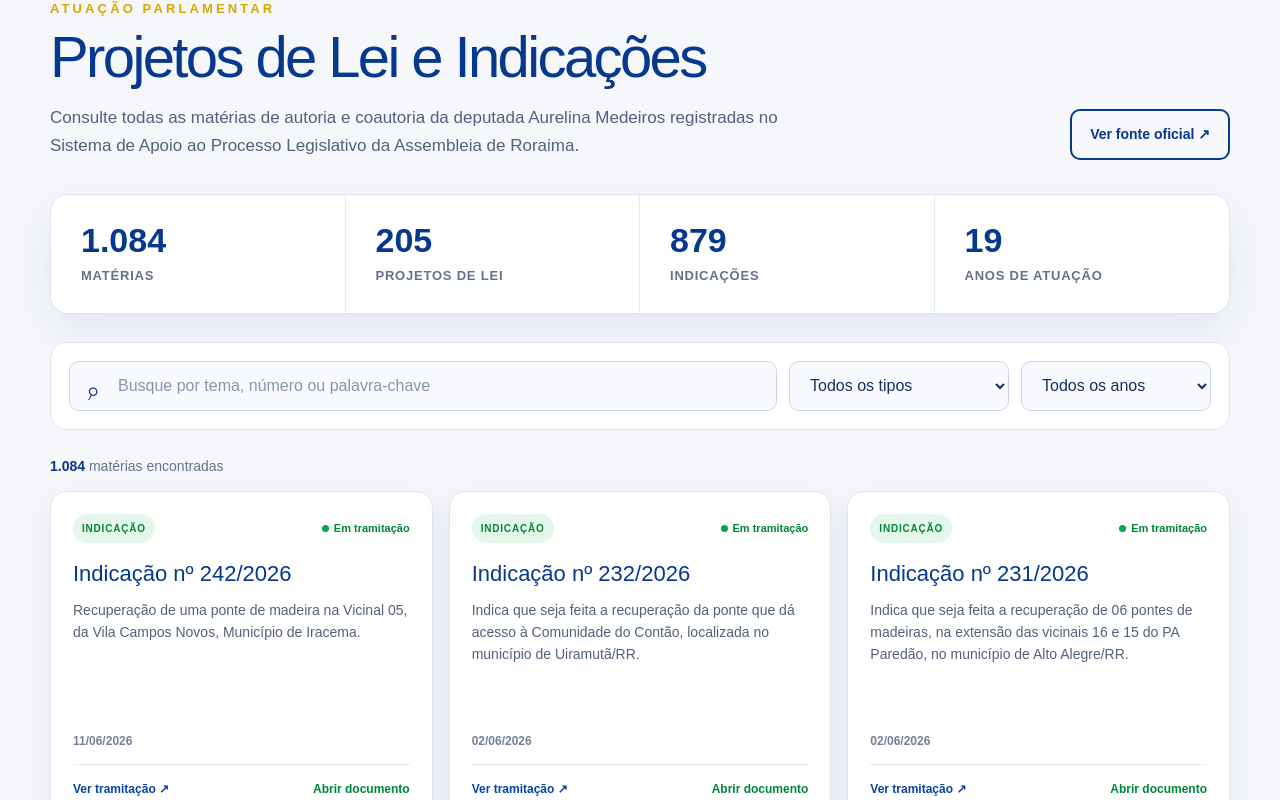
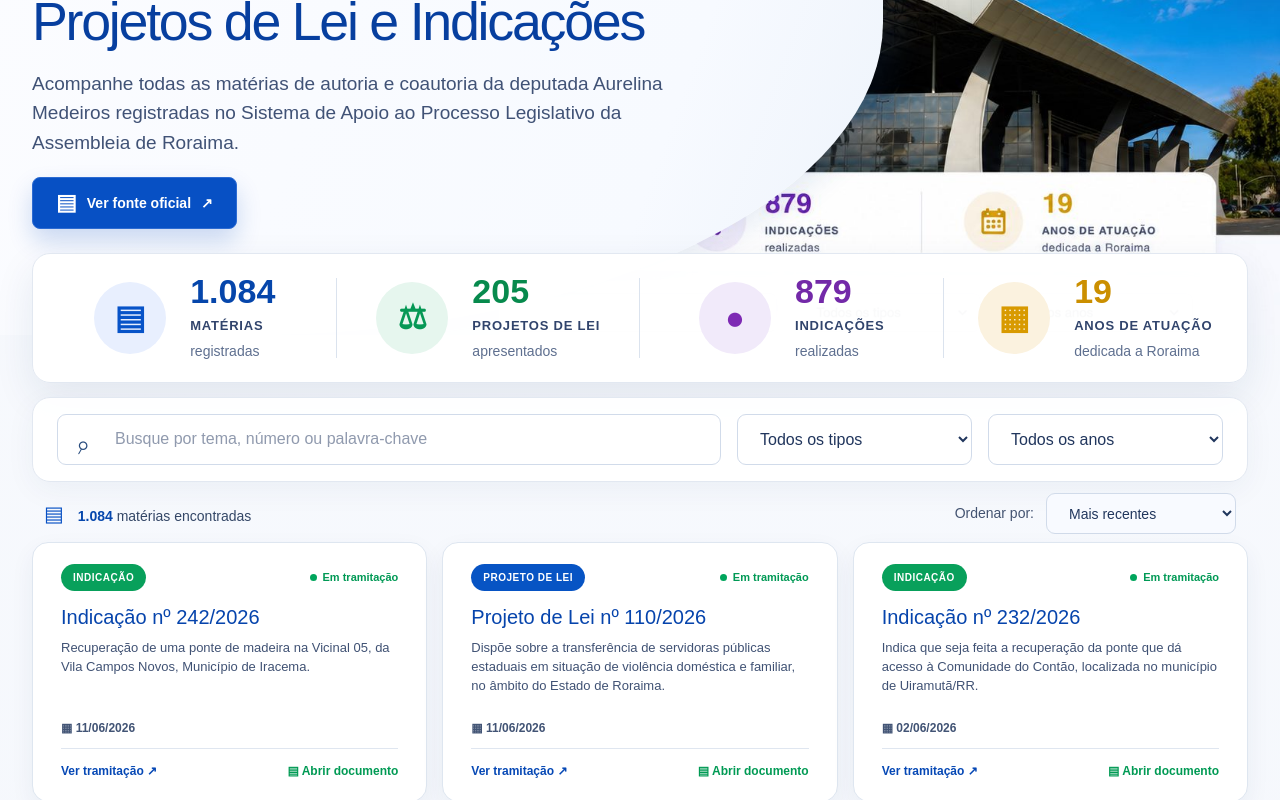
Before and after one commit to caiobrreis-droid/aurelinasite, a Next.js app: page / in a window 1280 px wide. Shown: the part 940-1740 px from the top of the page. Built offline with nearby package versions, Linux system fonts and the light colour scheme.

Commit message:
Match legislative section reference design

```diff
--- a/app/globals.css
+++ b/app/globals.css
@@ -45,72 +45,109 @@ body { margin: 0; min-width: 320px; background: #002d78; color: #fff; font-famil
 .toast { position: fixed; z-index: 20; right: 24px; bottom: 24px; max-width: 360px; border: 2px solid #ffd600; border-radius: 14px; background: #003b94; padding: 16px 20px; color: #fff; font-weight: 700; box-shadow: 0 18px 48px rgb(0 0 0 / 35%); }
 .sr-only { position: absolute; width: 1px; height: 1px; padding: 0; margin: -1px; overflow: hidden; clip: rect(0, 0, 0, 0); white-space: nowrap; border: 0; }
 
-.legislative-section { position: relative; width: 100vw; min-width: 320px; scroll-margin-top: 0; overflow: hidden; background: #f5f7fb; color: #10234d; }
-.legislative-section::before { position: absolute; inset: 0 0 auto; height: 10px; content: ''; background: linear-gradient(90deg, #00a640 0 33%, #ffd500 33% 66%, #073b98 66%); }
-.legislative-wrap { width: min(1180px, calc(100% - 40px)); margin: 0 auto; padding: 86px 0 48px; }
-.section-heading { display: flex; align-items: end; justify-content: space-between; gap: 40px; margin-bottom: 34px; }
-.eyebrow { margin: 0 0 10px; color: #d5a900; font-size: 13px; font-weight: 900; letter-spacing: .24em; }
-.section-heading h1 { margin: 0; color: #06388d; font-size: clamp(34px, 5vw, 58px); line-height: .98; letter-spacing: -.045em; }
-.section-intro { max-width: 760px; margin: 18px 0 0; color: #52617f; font-size: 17px; line-height: 1.65; }
-.official-source { flex: 0 0 auto; border: 2px solid #06388d; border-radius: 10px; padding: 13px 18px; color: #06388d; font-size: 14px; font-weight: 800; text-decoration: none; transition: .2s ease; }
-.official-source:hover { background: #06388d; color: #fff; transform: translateY(-2px); }
-.legislative-stats { display: grid; grid-template-columns: repeat(4, 1fr); overflow: hidden; margin-bottom: 28px; border: 1px solid #dfe5f0; border-radius: 18px; background: #fff; box-shadow: 0 16px 44px rgb(10 45 105 / 8%); }
-.legislative-stats div { display: flex; min-height: 118px; flex-direction: column; justify-content: center; padding: 24px 30px; border-right: 1px solid #e3e8f1; }
-.legislative-stats div:last-child { border-right: 0; }
-.legislative-stats strong { color: #06388d; font-size: 34px; line-height: 1; }
-.legislative-stats span { margin-top: 9px; color: #62708a; font-size: 13px; font-weight: 800; text-transform: uppercase; letter-spacing: .06em; }
-.filters { display: grid; grid-template-columns: minmax(280px, 1fr) 220px 190px; gap: 12px; padding: 18px; border: 1px solid #dfe5f0; border-radius: 16px; background: #fff; }
+.legislative-section { position: relative; width: 100vw; min-width: 320px; scroll-margin-top: 0; overflow: hidden; background: linear-gradient(180deg, #f8fafe, #f3f6fb); color: #172b52; }
+.legislative-wrap { position: relative; width: min(1508px, calc(100% - 64px)); margin: 0 auto; }
+.legislative-hero { position: relative; height: 422px; overflow: hidden; background: #eef4fb; }
+.assembly-photo { position: absolute; z-index: 0; top: 0; right: 0; width: 61%; height: 100%; overflow: hidden; }
+.assembly-photo::before { position: absolute; top: 0; right: 0; width: 100vw; height: 100%; background: url('/atuacao-design.jpg') right top / 100vw auto no-repeat; content: ''; }
+.hero-copy-layer { position: absolute; z-index: 1; inset: 0 auto 0 0; width: 69%; background: linear-gradient(110deg, #fbfcff 0%, #f7faff 72%, #edf3fb 100%); border-bottom-right-radius: 72% 74%; box-shadow: 18px 0 28px rgb(18 76 156 / 10%); }
+.hero-content { z-index: 2; padding-top: 46px; }
+.eyebrow { margin: 0 0 11px; color: #ce9500; font-size: 16px; font-weight: 900; letter-spacing: .18em; }
+.hero-content h1 { max-width: 760px; margin: 0; color: #073f9f; font-size: clamp(42px, 4.2vw, 58px); line-height: 1.03; letter-spacing: -.042em; }
+.section-intro { max-width: 650px; margin: 19px 0 20px; color: #405276; font-size: 19px; line-height: 1.55; }
+.official-source { display: inline-flex; align-items: center; gap: 10px; border: 1px solid #2c6bd2; border-radius: 8px; background: #0750c4; padding: 14px 23px; color: #fff; font-size: 14px; font-weight: 900; text-decoration: none; box-shadow: 0 12px 25px rgb(8 74 183 / 20%); transition: .2s ease; }
+.official-source:hover { background: #063d9b; transform: translateY(-2px); }
+.source-icon { font-size: 22px; line-height: 1; }
+.legislative-content { z-index: 4; margin-top: -82px; padding-bottom: 50px; }
+.legislative-stats { display: grid; grid-template-columns: repeat(4, 1fr); overflow: hidden; min-height: 128px; margin-bottom: 14px; border: 1px solid #e2e8f1; border-radius: 18px; background: rgb(255 255 255 / 97%); box-shadow: 0 15px 40px rgb(22 56 105 / 9%); }
+.stat-item { position: relative; display: flex; align-items: center; justify-content: center; gap: 24px; padding: 20px 30px; }
+.stat-item:not(:last-child)::after { position: absolute; top: 24px; right: 0; bottom: 24px; width: 1px; background: #dbe3ee; content: ''; }
+.stat-item p { display: flex; flex-direction: column; margin: 0; }
+.stat-item .stat-icon { display: grid; width: 72px; height: 72px; flex: 0 0 72px; place-items: center; border-radius: 50%; font-size: 33px; font-weight: 900; }
+.stat-item strong { font-size: 34px; line-height: 1; }
+.stat-item b { margin-top: 8px; color: #31446c; font-size: 13px; letter-spacing: .06em; }
+.stat-item small { margin-top: 5px; color: #5e6f8f; font-size: 14px; }
+.stat-blue .stat-icon { background: #e8effe; color: #0753c8; }
+.stat-blue strong { color: #0646ab; }
+.stat-green .stat-icon { background: #e6f6ee; color: #069855; }
+.stat-green strong { color: #078a4d; }
+.stat-purple .stat-icon { background: #f1eafa; color: #7e2ab4; }
+.stat-purple strong { color: #7329a8; }
+.stat-gold .stat-icon { background: #fbf2df; color: #d89a00; }
+.stat-gold strong { color: #cb8f00; }
+.filters { display: grid; grid-template-columns: minmax(320px, 1fr) 235px 235px; gap: 16px; padding: 16px 24px; border: 1px solid #e2e8f1; border-radius: 18px; background: rgb(255 255 255 / 96%); box-shadow: 0 8px 30px rgb(22 56 105 / 5%); }
 .filters label { min-width: 0; }
-.filters input, .filters select { width: 100%; height: 50px; border: 1px solid #ccd5e5; border-radius: 10px; background: #f8faff; padding: 0 16px; color: #17305f; font: inherit; outline: none; }
-.filters input:focus, .filters select:focus { border-color: #0750bc; box-shadow: 0 0 0 3px rgb(7 80 188 / 14%); }
+.filters input, .filters select, .sort-field select { width: 100%; height: 51px; border: 1px solid #d1dbea; border-radius: 9px; background: #fff; padding: 0 18px; color: #21365d; font: inherit; outline: none; }
+.filters input:focus, .filters select:focus, .sort-field select:focus { border-color: #0750bc; box-shadow: 0 0 0 3px rgb(7 80 188 / 12%); }
 .search-field { position: relative; }
-.search-field > span[aria-hidden] { position: absolute; z-index: 1; left: 17px; top: 11px; color: #06388d; font-size: 25px; transform: rotate(-15deg); }
-.search-field input { padding-left: 48px; }
-.results-line { margin: 26px 0 14px; color: #65728b; font-size: 14px; }
-.results-line strong { color: #06388d; }
-.matter-grid { display: grid; grid-template-columns: repeat(3, minmax(0, 1fr)); gap: 16px; }
-.matter-card { display: flex; min-height: 330px; flex-direction: column; border: 1px solid #dfe5f0; border-radius: 16px; background: #fff; padding: 22px; box-shadow: 0 10px 32px rgb(10 45 105 / 7%); transition: transform .2s ease, box-shadow .2s ease; }
-.matter-card:hover { transform: translateY(-3px); box-shadow: 0 17px 38px rgb(10 45 105 / 12%); }
-.matter-card-top { display: flex; align-items: center; justify-content: space-between; gap: 8px; margin-bottom: 18px; }
-.matter-type { border-radius: 999px; padding: 7px 9px; font-size: 10px; font-weight: 900; letter-spacing: .08em; }
-.matter-type.is-project { background: #e8f0ff; color: #0640a0; }
-.matter-type.is-indication { background: #e5f7eb; color: #00873a; }
-.matter-status { color: #7a8599; font-size: 11px; font-weight: 700; }
-.matter-status.is-active { color: #00873a; }
-.matter-status.is-active::before { display: inline-block; width: 7px; height: 7px; margin-right: 5px; border-radius: 50%; background: #00a846; content: ''; }
-.matter-card h2 { margin: 0 0 13px; color: #06388d; font-size: 22px; line-height: 1.2; }
-.matter-card p { display: -webkit-box; overflow: hidden; margin: 0; color: #52617b; font-size: 14px; line-height: 1.55; -webkit-box-orient: vertical; -webkit-line-clamp: 5; }
-.matter-meta { display: flex; gap: 8px; margin-top: auto; padding: 18px 0 14px; color: #748099; font-size: 12px; font-weight: 700; }
+.search-field > span[aria-hidden] { position: absolute; z-index: 1; left: 19px; top: 12px; color: #274b7d; font-size: 25px; transform: rotate(-15deg); }
+.search-field input { padding-left: 57px; }
+.results-toolbar { display: flex; min-height: 60px; align-items: center; justify-content: space-between; gap: 20px; padding: 8px 12px 4px; }
+.results-line { color: #344767; font-size: 14px; }
+.results-line > span { margin-right: 10px; color: #0750c4; font-size: 21px; }
+.results-line strong { color: #0647ad; }
+.sort-field { display: flex; align-items: center; gap: 12px; color: #435371; font-size: 14px; }
+.sort-field select { width: 190px; height: 41px; background: #f8faff; }
+.matter-grid { display: grid; grid-template-columns: repeat(3, minmax(0, 1fr)); gap: 15px; }
+.matter-card { display: flex; min-height: 260px; flex-direction: column; border: 1px solid #dee6f0; border-radius: 16px; background: #fff; padding: 21px 28px; box-shadow: 0 9px 25px rgb(17 53 103 / 6%); transition: transform .2s ease, box-shadow .2s ease; }
+.matter-card:hover { transform: translateY(-3px); box-shadow: 0 17px 38px rgb(10 45 105 / 11%); }
+.matter-card-top { display: flex; align-items: center; justify-content: space-between; gap: 8px; margin-bottom: 14px; }
+.matter-type { border-radius: 999px; padding: 6px 12px; color: #fff; font-size: 10px; font-weight: 900; letter-spacing: .05em; }
+.matter-type.is-project { background: #0754c4; color: #fff; }
+.matter-type.is-indication { background: #08a05b; color: #fff; }
+.matter-status { color: #7a8599; font-size: 11px; font-weight: 800; }
+.matter-status.is-active { color: #009955; }
+.matter-status.is-active::before { display: inline-block; width: 7px; height: 7px; margin-right: 6px; border-radius: 50%; background: #00a55c; content: ''; }
+.matter-card h2 { margin: 0 0 10px; color: #0644ac; font-size: 20px; line-height: 1.2; }
+.matter-card p { display: -webkit-box; overflow: hidden; margin: 0; color: #405274; font-size: 13px; line-height: 1.45; -webkit-box-orient: vertical; -webkit-line-clamp: 3; }
+.matter-meta { display: flex; gap: 8px; margin-top: auto; padding: 16px 0 11px; color: #425475; font-size: 12px; font-weight: 700; }
 .matter-meta span + span::before { margin-right: 8px; content: '•'; }
-.matter-actions { display: flex; align-items: center; justify-content: space-between; gap: 10px; border-top: 1px solid #e4e9f2; padding-top: 15px; }
-.matter-actions a { color: #0644a6; font-size: 12px; font-weight: 900; text-decoration: none; }
-.matter-actions a:last-child { color: #00863a; }
+.matter-actions { display: flex; align-items: center; justify-content: space-between; gap: 10px; border-top: 1px solid #dfe6f0; padding-top: 13px; }
+.matter-actions a { color: #0648b5; font-size: 12px; font-weight: 900; text-decoration: none; }
+.matter-actions a:last-child { color: #009a54; }
 .matter-actions a:hover { text-decoration: underline; }
-.load-more { display: block; margin: 30px auto 0; border: 0; border-radius: 10px; background: #ffd500; padding: 15px 28px; color: #002f7e; font-size: 14px; font-weight: 900; cursor: pointer; box-shadow: 0 10px 24px rgb(208 168 0 / 22%); }
-.load-more:hover { background: #ffe245; transform: translateY(-2px); }
+.load-more { display: block; margin: 30px auto 0; border: 0; border-radius: 9px; background: #0750c4; padding: 15px 30px; color: #fff; font-size: 14px; font-weight: 900; cursor: pointer; box-shadow: 0 10px 24px rgb(7 80 196 / 20%); }
+.load-more:hover { background: #063e9c; transform: translateY(-2px); }
 .empty-state { margin-top: 20px; border: 1px dashed #bdc8dc; border-radius: 14px; padding: 44px 20px; color: #63718c; text-align: center; }
 .data-note { margin: 32px 0 0; color: #7d899f; font-size: 12px; text-align: center; }
 
+@media (max-width: 1120px) {
+  .legislative-wrap { width: min(100% - 40px, 1508px); }
+  .legislative-stats { grid-template-columns: repeat(2, 1fr); }
+  .stat-item:nth-child(2)::after { display: none; }
+  .stat-item:nth-child(-n+2) { border-bottom: 1px solid #e2e8f1; }
+  .hero-copy-layer { width: 76%; }
+  .section-intro { max-width: 590px; }
+}
 @media (max-width: 900px) {
-  .section-heading { align-items: start; flex-direction: column; gap: 22px; }
-  .legislative-stats { grid-template-columns: repeat(2, 1fr); }
-  .legislative-stats div:nth-child(2) { border-right: 0; }
-  .legislative-stats div:nth-child(-n+2) { border-bottom: 1px solid #e3e8f1; }
+  .assembly-photo { width: 48%; opacity: .34; }
+  .hero-copy-layer { width: 100%; background: linear-gradient(90deg, #fbfcff 0 62%, rgb(248 251 255 / 86%) 78%, rgb(248 251 255 / 60%)); border-radius: 0; }
   .filters { grid-template-columns: 1fr 1fr; }
   .search-field { grid-column: 1 / -1; }
   .matter-grid { grid-template-columns: repeat(2, minmax(0, 1fr)); }
 }
 @media (max-width: 959px) { .campaign-canvas { margin: 0; } .toast { right: 14px; bottom: 14px; left: 14px; } }
 @media (max-width: 620px) {
-  .legislative-wrap { width: min(100% - 28px, 1180px); padding-top: 64px; }
+  .legislative-wrap { width: min(100% - 28px, 1508px); }
+  .legislative-hero { height: 440px; }
+  .assembly-photo { display: none; }
+  .hero-copy-layer { background: #f9fbff; }
+  .hero-content { padding-top: 50px; }
+  .hero-content h1 { font-size: 39px; }
   .section-intro { font-size: 15px; }
+  .legislative-content { margin-top: -42px; }
   .legislative-stats { grid-template-columns: 1fr 1fr; }
-  .legislative-stats div { min-height: 100px; padding: 20px; }
-  .legislative-stats strong { font-size: 28px; }
-  .legislative-stats span { font-size: 10px; }
-  .filters { grid-template-columns: 1fr; }
+  .stat-item { min-height: 122px; flex-direction: column; gap: 9px; padding: 15px 8px; text-align: center; }
+  .stat-item .stat-icon { width: 48px; height: 48px; flex-basis: 48px; font-size: 23px; }
+  .stat-item strong { font-size: 27px; }
+  .stat-item b { font-size: 9px; }
+  .stat-item small { font-size: 11px; }
+  .filters { grid-template-columns: 1fr; padding: 15px; }
   .search-field { grid-column: auto; }
+  .results-toolbar { align-items: flex-start; flex-direction: column; padding: 18px 4px; }
+  .sort-field { width: 100%; justify-content: space-between; }
+  .sort-field select { width: 174px; }
   .matter-grid { grid-template-columns: 1fr; }
-  .matter-card { min-height: 310px; }
+  .matter-card { min-height: 260px; }
 }
 @media (prefers-reduced-motion: reduce) { html { scroll-behavior: auto; } }
--- a/app/page.tsx
+++ b/app/page.tsx
@@ -17,6 +17,7 @@ export default function Home() {
   const [busca, setBusca] = useState('');
   const [tipo, setTipo] = useState('TODOS');
   const [ano, setAno] = useState('TODOS');
+  const [ordenacao, setOrdenacao] = useState('RECENTES');
   const [limite, setLimite] = useState(12);
 
   const anos = useMemo(
@@ -27,13 +28,19 @@ export default function Home() {
   const materiasFiltradas = useMemo(() => {
     const termo = busca.trim().toLocaleLowerCase('pt-BR');
 
-    return materiasData.materias.filter((materia) => {
+    const filtradas = materiasData.materias.filter((materia) => {
       const correspondeTipo = tipo === 'TODOS' || materia.tipo === tipo;
       const correspondeAno = ano === 'TODOS' || materia.ano === Number(ano);
       const texto = `${materia.tipo} ${materia.numero} ${materia.ano} ${materia.ementa}`.toLocaleLowerCase('pt-BR');
       return correspondeTipo && correspondeAno && (!termo || texto.includes(termo));
     });
-  }, [ano, busca, tipo]);
+
+    return filtradas.sort((a, b) => {
+      if (ordenacao === 'ANTIGAS') return a.dataApresentacao.localeCompare(b.dataApresentacao) || a.numero - b.numero;
+      if (ordenacao === 'NUMERO') return a.numero - b.numero || b.ano - a.ano;
+      return b.dataApresentacao.localeCompare(a.dataApresentacao) || b.numero - a.numero;
+    });
+  }, [ano, busca, ordenacao, tipo]);
 
   function reiniciarLista() {
     setLimite(12);
@@ -94,26 +101,28 @@ export default function Home() {
       </div>
 
       <section id="atuacao" className="legislative-section" aria-labelledby="atuacao-title">
-        <div className="legislative-wrap">
-          <div className="section-heading">
-            <div>
+        <div className="legislative-hero">
+          <div className="assembly-photo" aria-hidden="true" />
+          <div className="hero-copy-layer" />
+          <div className="legislative-wrap hero-content">
             <p className="eyebrow">ATUAÇÃO PARLAMENTAR</p>
             <h1 id="atuacao-title">Projetos de Lei e Indicações</h1>
             <p className="section-intro">
-                Consulte todas as matérias de autoria e coautoria da deputada Aurelina Medeiros
+              Acompanhe todas as matérias de autoria e coautoria da deputada Aurelina Medeiros
               registradas no Sistema de Apoio ao Processo Legislativo da Assembleia de Roraima.
             </p>
-            </div>
             <a className="official-source" href={materiasData.source} target="_blank" rel="noreferrer">
-              Ver fonte oficial <span aria-hidden="true">↗</span>
+              <span className="source-icon" aria-hidden="true">▤</span> Ver fonte oficial <span aria-hidden="true">↗</span>
             </a>
           </div>
+        </div>
 
+        <div className="legislative-wrap legislative-content">
           <div className="legislative-stats" aria-label="Resumo das matérias">
-            <div><strong>{materiasData.totals.total.toLocaleString('pt-BR')}</strong><span>matérias</span></div>
-            <div><strong>{materiasData.totals.projetos}</strong><span>Projetos de Lei</span></div>
-            <div><strong>{materiasData.totals.indicacoes}</strong><span>Indicações</span></div>
-            <div><strong>{anos.length}</strong><span>anos de atuação</span></div>
+            <div className="stat-item stat-blue"><span className="stat-icon" aria-hidden="true">▤</span><p><strong>{materiasData.totals.total.toLocaleString('pt-BR')}</strong><b>MATÉRIAS</b><small>registradas</small></p></div>
+            <div className="stat-item stat-green"><span className="stat-icon" aria-hidden="true">⚖</span><p><strong>{materiasData.totals.projetos}</strong><b>PROJETOS DE LEI</b><small>apresentados</small></p></div>
+            <div className="stat-item stat-purple"><span className="stat-icon" aria-hidden="true">●</span><p><strong>{materiasData.totals.indicacoes}</strong><b>INDICAÇÕES</b><small>realizadas</small></p></div>
+            <div className="stat-item stat-gold"><span className="stat-icon" aria-hidden="true">▦</span><p><strong>{anos.length}</strong><b>ANOS DE ATUAÇÃO</b><small>dedicada a Roraima</small></p></div>
           </div>
 
           <div className="filters" aria-label="Filtros de matérias">
@@ -143,8 +152,18 @@ export default function Home() {
             </label>
           </div>
 
+          <div className="results-toolbar">
             <div className="results-line" aria-live="polite">
-            <strong>{materiasFiltradas.length.toLocaleString('pt-BR')}</strong> matérias encontradas
+              <span aria-hidden="true">▤</span> <strong>{materiasFiltradas.length.toLocaleString('pt-BR')}</strong> matérias encontradas
+            </div>
+            <label className="sort-field">
+              <span>Ordenar por:</span>
+              <select value={ordenacao} onChange={(event) => { setOrdenacao(event.target.value); reiniciarLista(); }}>
+                <option value="RECENTES">Mais recentes</option>
+                <option value="ANTIGAS">Mais antigas</option>
+                <option value="NUMERO">Número crescente</option>
+              </select>
+            </label>
           </div>
 
           <div className="matter-grid">
@@ -161,12 +180,12 @@ export default function Home() {
                 <h2>{materia.tipo === 'PL' ? 'Projeto de Lei' : 'Indicação'} nº {materia.numero}/{materia.ano}</h2>
                 <p>{materia.ementa}</p>
                 <div className="matter-meta">
-                  <span>{new Date(`${materia.dataApresentacao}T12:00:00`).toLocaleDateString('pt-BR')}</span>
+                  <span><span aria-hidden="true">▦</span> {new Date(`${materia.dataApresentacao}T12:00:00`).toLocaleDateString('pt-BR')}</span>
                   {!materia.primeiroAutor && <span>Coautoria</span>}
                 </div>
                 <div className="matter-actions">
                   <a href={materia.detalheUrl} target="_blank" rel="noreferrer">Ver tramitação <span aria-hidden="true">↗</span></a>
-                  {materia.textoUrl && <a href={materia.textoUrl} target="_blank" rel="noreferrer">Abrir documento</a>}
+                  {materia.textoUrl && <a href={materia.textoUrl} target="_blank" rel="noreferrer"><span aria-hidden="true">▤</span> Abrir documento</a>}
                 </div>
               </article>
             ))}
```
Also changed, not shown: public/atuacao-design.jpg (added). Lines whose indentation alone changed are shown as unchanged.
